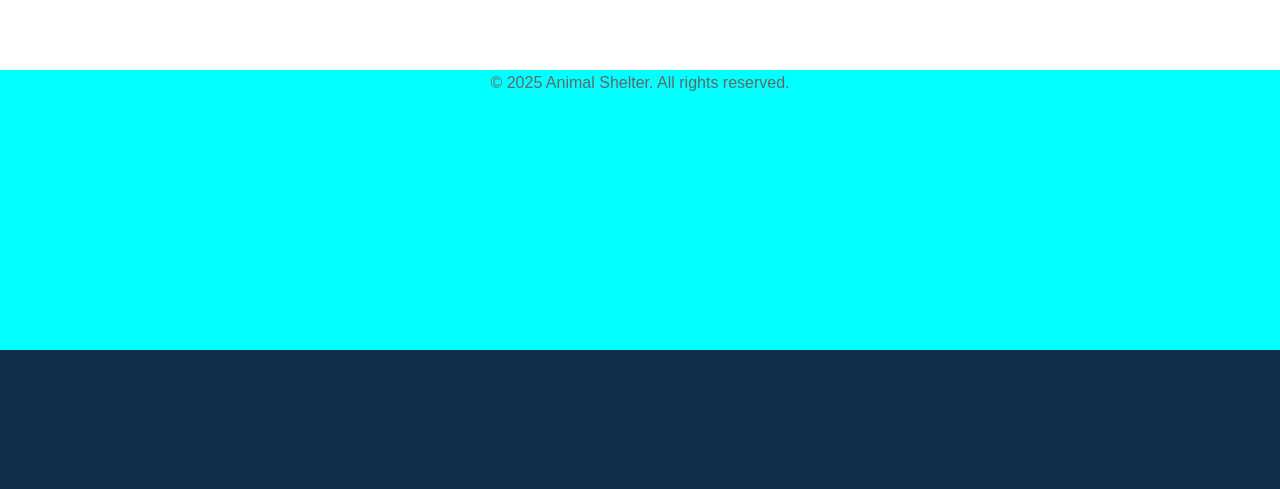
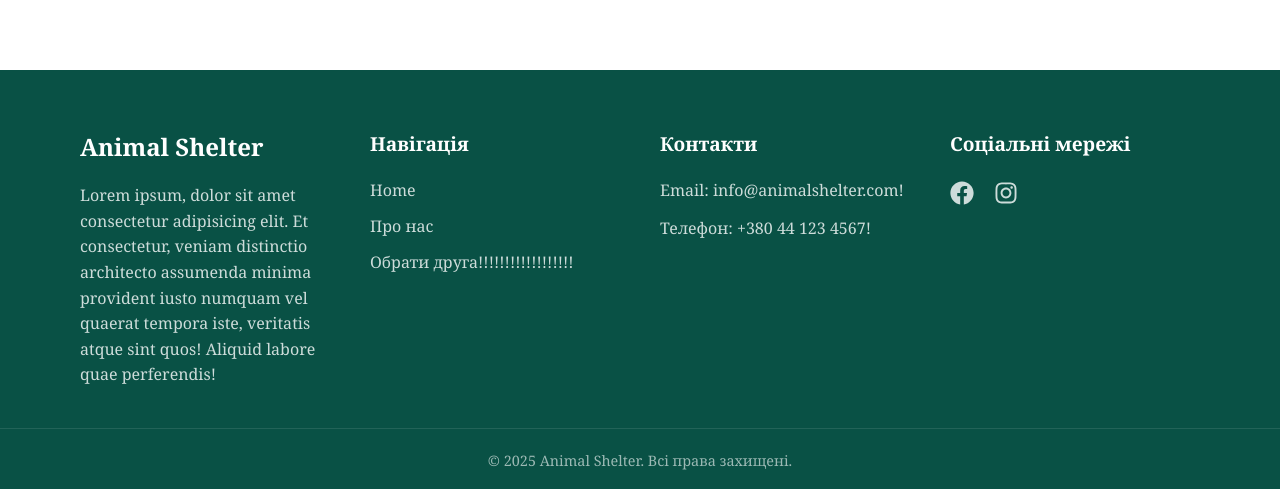
Before and after one commit to EvgeniaKurasova/react_quality_project, a React (Create React App) app: page / in a window 1280 px wide. Shown: the part 1773-2262 px from the top of the page. Before the commit the page ends 2123 px from the top, so only its background shows below. Built offline with nearby package versions, Linux system fonts and the light colour scheme.

Commit message:
style footer

```diff
--- a/src/App.jsx
+++ b/src/App.jsx
@@ -8,6 +8,7 @@ import About from './pages/About'
 import Admin from './pages/Admin'
 import Login from './pages/Login'
 import ProtectedRoute from './components/ProtectedRoute'
+import AnimalList from './pages/AnimalList'
 
 function App() {
   return (
@@ -18,6 +19,7 @@ function App() {
           <Route index element={<Home />} />
           <Route path="animal_profile" element={<AnimalProfile />} />
           <Route path="about" element={<About />} />
+          <Route path="animal-list" element={<AnimalList />} />
           <Route path="*" element={<h1>Not Found</h1>} />
         </Route>
 
--- a/src/components/layouts/Footer.jsx
+++ b/src/components/layouts/Footer.jsx
@@ -1,11 +1,65 @@
+import { NavLink } from 'react-router-dom'
+import { FaFacebook, FaInstagram } from 'react-icons/fa'
 import styles from './Footer.module.css'
 
 const Footer = () => {
   return (
     <footer className={styles.footer}>
-      <p>
-        &copy; {new Date().getFullYear()} Animal Shelter. All rights reserved.
-      </p>
+      <div className={styles.footerContent}>
+        <div className={styles.footerSection}>
+          <h3 className={styles.logo}>Animal Shelter</h3>
+          <p className={styles.description}>
+            Lorem ipsum, dolor sit amet consectetur adipisicing elit. Et
+            consectetur, veniam distinctio architecto assumenda minima provident
+            iusto numquam vel quaerat tempora iste, veritatis atque sint quos!
+            Aliquid labore quae perferendis!
+          </p>
+        </div>
+        <div className={styles.footerSection}>
+          <h4>Навігація</h4>
+          <nav className={styles.footerNav}>
+            <NavLink to="." end>
+              Home
+            </NavLink>
+            <NavLink to="/about">Про нас</NavLink>
+            <NavLink to="/animal-list">Обрати друга!!!!!!!!!!!!!!!!!!</NavLink>
+          </nav>
+        </div>
+
+        <div className={styles.footerSection}>
+          <h4>Контакти</h4>
+          <div className={styles.contactInfo}>
+            <p>Email: info@animalshelter.com!</p>
+            <p>Телефон: +380 44 123 4567!</p>
+          </div>
+        </div>
+
+        <div className={styles.footerSection}>
+          <h4>Соціальні мережі</h4>
+          <div className={styles.socialLinks}>
+            <a
+              href="https://facebook.com"
+              target="_blank"
+              rel="noopener noreferrer"
+            >
+              <FaFacebook />
+            </a>
+            <a
+              href="https://instagram.com"
+              target="_blank"
+              rel="noopener noreferrer"
+            >
+              <FaInstagram />
+            </a>
+          </div>
+        </div>
+      </div>
+
+      <div className={styles.footerBottom}>
+        <p>
+          &copy; {new Date().getFullYear()} Animal Shelter. Всі права захищені.
+        </p>
+      </div>
     </footer>
   )
 }
--- a/src/components/layouts/Footer.module.css
+++ b/src/components/layouts/Footer.module.css
@@ -1,6 +1,108 @@
 .footer {
-  background-color: aqua;
+  background-color: #095145;
+  color: #fff;
+  padding: 60px 0 20px;
+  font-family: 'Georgia', serif;
+}
+
+.footerContent {
+  max-width: 1200px;
+  margin: 0 auto;
+  display: grid;
+  grid-template-columns: repeat(auto-fit, minmax(250px, 1fr));
+  gap: 40px;
+  margin-bottom: 40px;
+  padding: 0 40px;
+}
+
+.footerSection {
+  display: flex;
+  flex-direction: column;
+  gap: 20px;
+}
+
+.footerSection h4 {
+  font-size: 1.2rem;
+  margin: 0;
+  color: #fff;
+  font-weight: 600;
+}
+
+.logo {
+  font-size: 1.5rem;
+  font-weight: bold;
+  margin: 0;
+  color: #fff;
+}
+
+.description {
+  color: rgba(255, 255, 255, 0.8);
+  line-height: 1.6;
+  margin: 0;
+}
+
+.footerNav {
+  display: flex;
+  flex-direction: column;
+  gap: 12px;
+}
+
+.footerNav a {
+  color: rgba(255, 255, 255, 0.8);
+  text-decoration: none;
+  transition: color 0.2s;
+}
+
+.footerNav a:hover {
+  color: #fff;
+}
+
+.contactInfo {
+  display: flex;
+  flex-direction: column;
+  gap: 12px;
+}
+
+.contactInfo p {
+  margin: 0;
+  color: rgba(255, 255, 255, 0.8);
+}
+
+.socialLinks {
+  display: flex;
+  gap: 20px;
+}
+
+.socialLinks a {
+  color: rgba(255, 255, 255, 0.8);
+  font-size: 24px;
+  transition: color 0.2s;
+}
+
+.socialLinks a:hover {
+  color: #fff;
+}
+
+.footerBottom {
   text-align: center;
-  color: #555;
-  height: 280px;
+  padding-top: 20px;
+  border-top: 1px solid rgba(255, 255, 255, 0.1);
 }
+
+.footerBottom p {
+  margin: 0;
+  color: rgba(255, 255, 255, 0.6);
+  font-size: 0.9rem;
+}
+
+@media (max-width: 768px) {
+  .footerContent {
+    grid-template-columns: 1fr;
+    gap: 30px;
+    padding: 0 20px;
+  }
+
+  .footer {
+    padding: 40px 0 20px;
+  }
+}
--- a/src/components/layouts/Header.module.css
+++ b/src/components/layouts/Header.module.css
@@ -10,14 +10,13 @@
   font-family: 'Georgia', serif;
 }
 
-/* .logo {
+.logo {
   font-size: 1.5rem;
     font-weight: bold;
-    color: #2c3e50;
-} */
+}
 
 .headerButton {
-  padding: 8px 20px;
+  padding: 8px 16px;
   border: none;
   border-radius: 5px;
   font-size: 16px;
```
